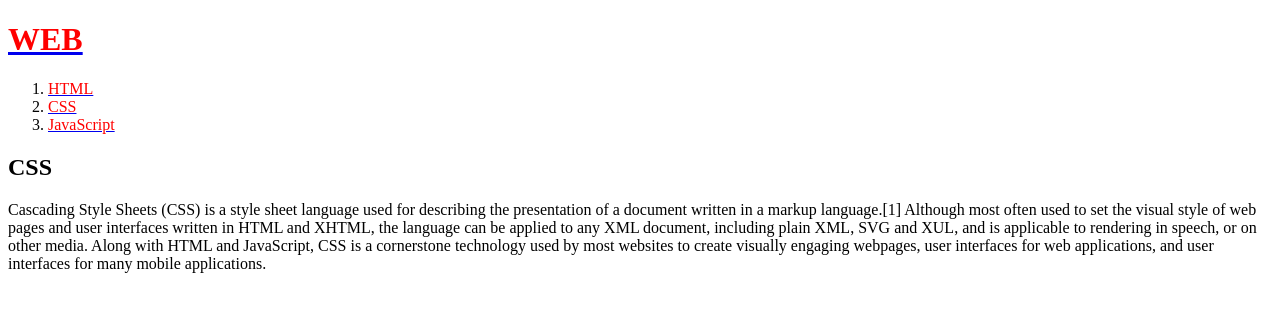
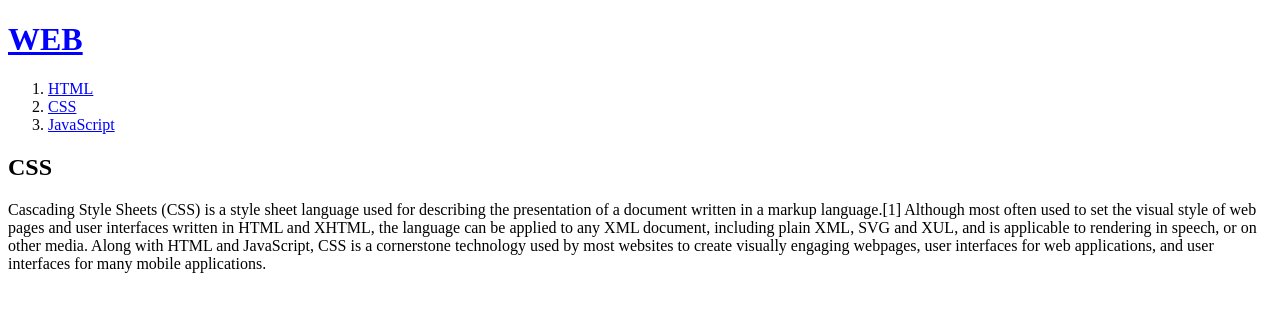
Before and after one commit to tmrwu/FE, a plain HTML site: page 2.html in a window 1280 px wide. Drawn offline with Linux system fonts and the light colour scheme.

Commit message:
Update 2.html

```diff
--- a/2.html
+++ b/2.html
@@ -3,13 +3,18 @@
 <head>
   <title>WEB - CSS</title>
   <meta charset="utf-8">
+  <style>
+    a {
+      color:blue;
+    }
+  </style>
 </head>
 <body>
-  <h1><a href="index.html"><font color="red">WEB</font></a></h1>
+  <h1><a href="index.html">WEB</a></h1>
   <ol>
-    <li><a href="1.html"><font color="red">HTML</font></a></li>
-    <li><a href="2.html"><font color="red">CSS</font></a></li>
-    <li><a href="3.html"><font color="red">JavaScript</font></a></li>
+    <li><a href="1.html">HTML</a></li>
+    <li><a href="2.html">CSS</a></li>
+    <li><a href="3.html">JavaScript</a></li>
   </ol>
   <h2>CSS</h2>
   <p>
```
